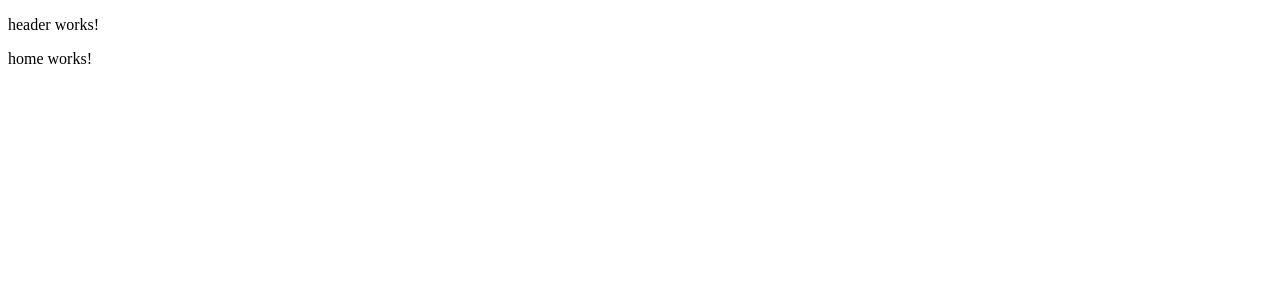
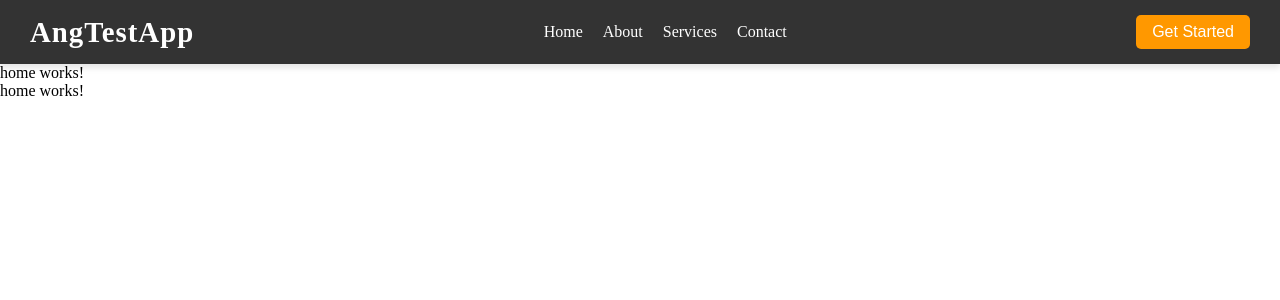
Before and after one commit to ajaypoddar78890/AngluartestApp, an Angular app: page / in a window 1280 px wide. Shown: the top 300 px of the page. Built offline with nearby package versions, Linux system fonts and the light colour scheme.

Commit message:
adding routing

```diff
--- /dev/null
+++ b/src/app/about/about.component.html
@@ -0,0 +1 @@
+<p>about works!</p>
--- a/src/app/app.routes.ts
+++ b/src/app/app.routes.ts
@@ -1,3 +1,8 @@
 import { Routes } from '@angular/router';
+import { AboutComponent } from './about/about.component';
+import { HomeComponent } from './home/home.component';
 
-export const routes: Routes = [];
+export const routes: Routes = [
+  { path: '', component: HomeComponent }, // Default route
+  { path: 'about', component: AboutComponent },
+];
--- a/src/app/componants/header/header.component.html
+++ b/src/app/componants/header/header.component.html
@@ -1 +1,13 @@
-<p>header works!</p>
+<header class="header">
+  <div class="logo">AngTestApp</div>
+  <nav class="nav">
+    <ul>
+      <li><a routerLink="/" routerLinkActive="active">Home</a></li>
+      <li><a routerLink="/about" routerLinkActive="active">About</a></li> <!-- Fixed route -->
+
+      <li><a href="#">Services</a></li>
+      <li><a href="#">Contact</a></li>
+    </ul>
+  </nav>
+  <button class="cta-button">Get Started</button>
+</header>
--- a/src/app/componants/header/header.component.scss
+++ b/src/app/componants/header/header.component.scss
@@ -0,0 +1,61 @@
+// Variables for color and spacing
+$primary-color: #ff9800;
+$background-dark: #333;
+$text-light: #fff;
+$transition-speed: 0.3s;
+
+.header {
+  display: flex;
+  justify-content: space-between;
+  align-items: center;
+  padding: 15px 30px;
+  background-color: $background-dark;
+  color: $text-light;
+  box-shadow: 0 4px 6px rgba(0, 0, 0, 0.1);
+
+  .logo {
+    font-size: 1.8rem;
+    font-weight: bold;
+    letter-spacing: 1px;
+  }
+
+  .nav {
+    ul {
+      list-style: none;
+      display: flex;
+      gap: 20px;
+      margin: 0;
+      padding: 0;
+
+      li {
+        display: inline-block;
+
+        a {
+          text-decoration: none;
+          color: $text-light;
+          font-size: 1rem;
+          transition: color $transition-speed ease;
+
+          &:hover {
+            color: $primary-color;
+          }
+        }
+      }
+    }
+  }
+
+  .cta-button {
+    background: $primary-color;
+    color: white;
+    padding: 8px 16px;
+    border: none;
+    border-radius: 5px;
+    font-size: 1rem;
+    cursor: pointer;
+    transition: background $transition-speed ease;
+
+    &:hover {
+      background: darken($primary-color, 10%);
+    }
+  }
+}
--- a/src/styles.scss
+++ b/src/styles.scss
@@ -1 +1,12 @@
 /* You can add global styles to this file, and also import other style files */
+
+*{
+    margin: 0;
+    padding: 0;
+    box-sizing: border-box;
+}
+ body{
+
+    margin: 0;
+    padding: 0;
+ }
```
Also changed, not shown: src/app/about/about.component.ts (added, +11 -0 lines), src/app/about/about.component.scss (added), 1 other file (tests, documents, lock files or other folders).
